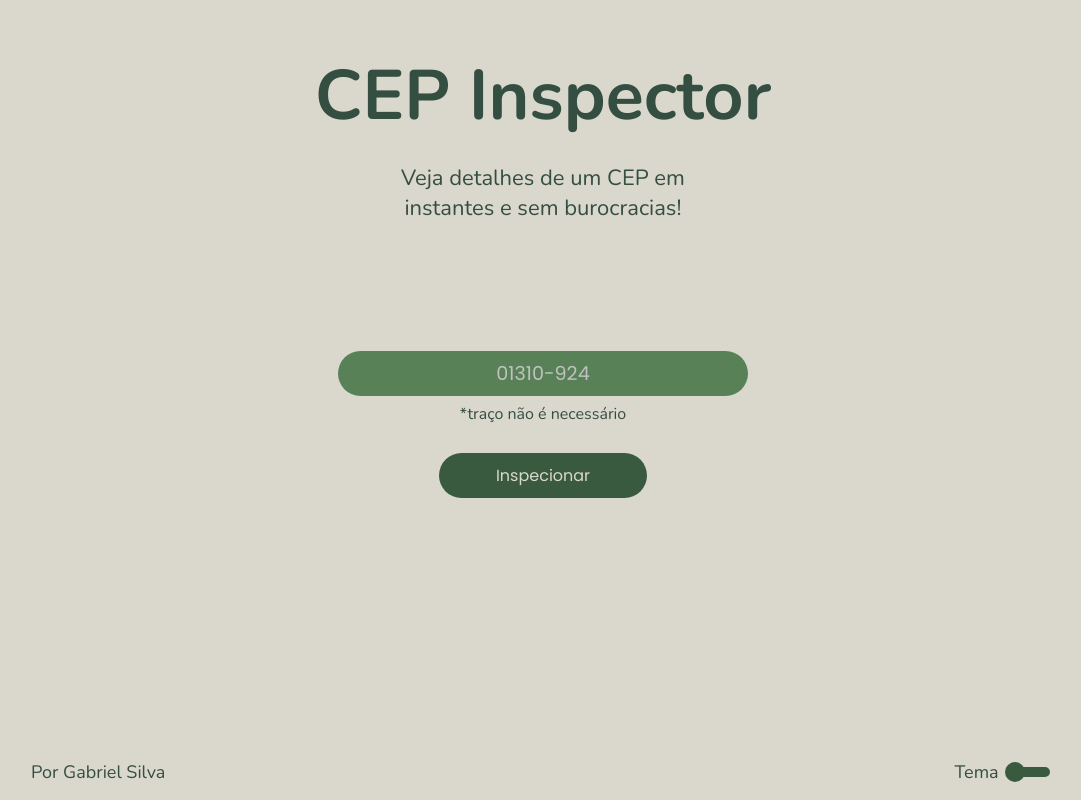
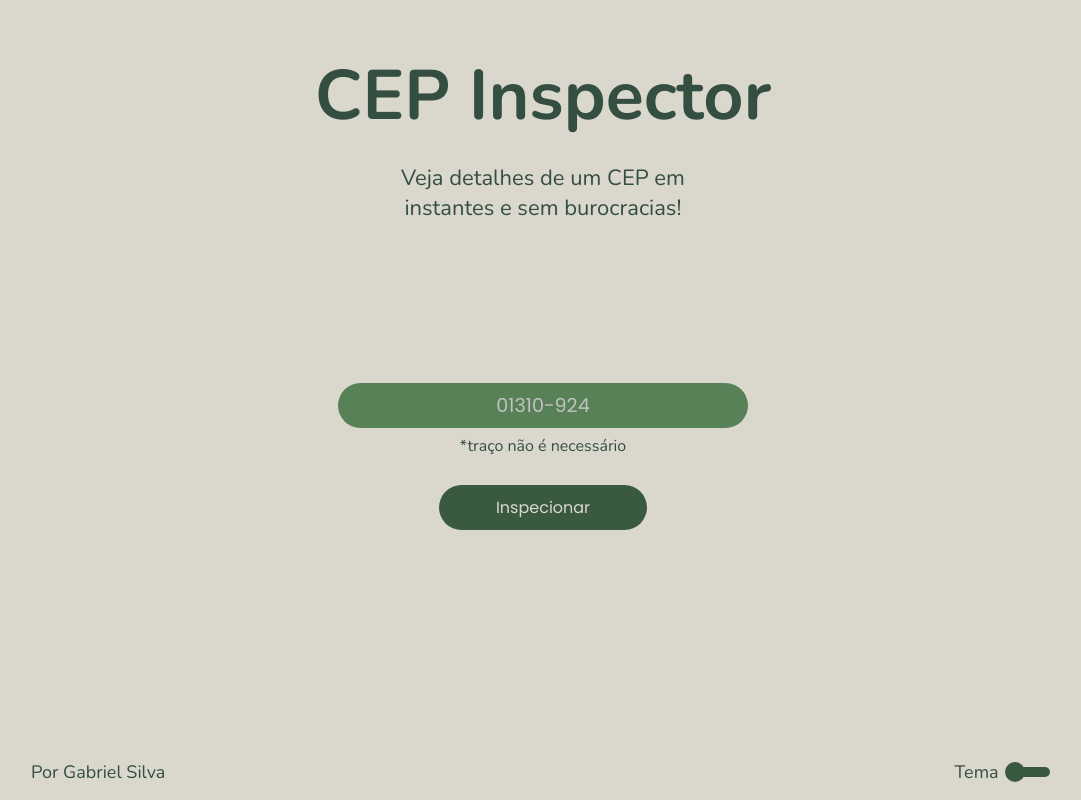
Before and after one commit to devzgabriel/CEP-Inspector, a React (Create React App) app: page / in a window 1280 px wide. Shown: the whole page, without its empty margins (97-1178 px from the left). Built offline with nearby package versions, Linux system fonts and the light colour scheme.

Commit message:
style improvements

```diff
--- a/src/styles/global.ts
+++ b/src/styles/global.ts
@@ -78,7 +78,7 @@ export const Text = styled.span<TextInterface>`
         `;
       case "info-title":
         return css`
-          margin: 1.4rem auto 0;
+          margin: 2rem auto 1rem;
           font-weight: 700;
           font-size: 30px;
           color: ${(props) => props.theme.colors.alternativeText};
@@ -124,7 +124,7 @@ export const Footer = styled.footer`
   align-items: center;
   justify-content: space-between;
   @media (max-width: 700px) {
-    width: 100%;
+    width: 90%;
   }
 `;
 
--- a/src/styles/landing.ts
+++ b/src/styles/landing.ts
@@ -17,7 +17,7 @@ export const Form = styled.form`
   align-items: center;
   justify-content: space-between;
   border-radius: 30px;
-  margin: 8rem auto 5rem;
+  margin: 10rem auto 5rem;
   @media (max-width: 900px) {
     width: 90%;
   }
```
